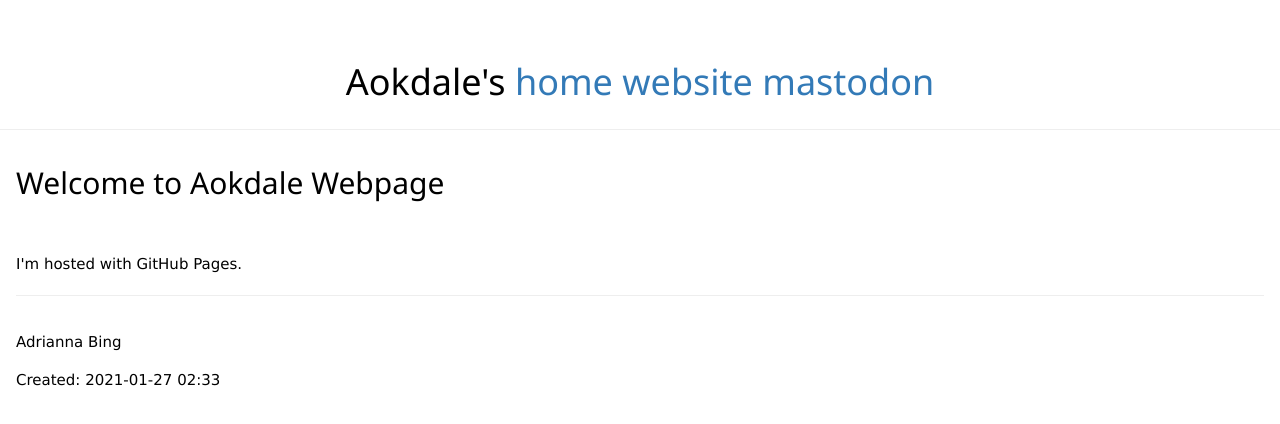
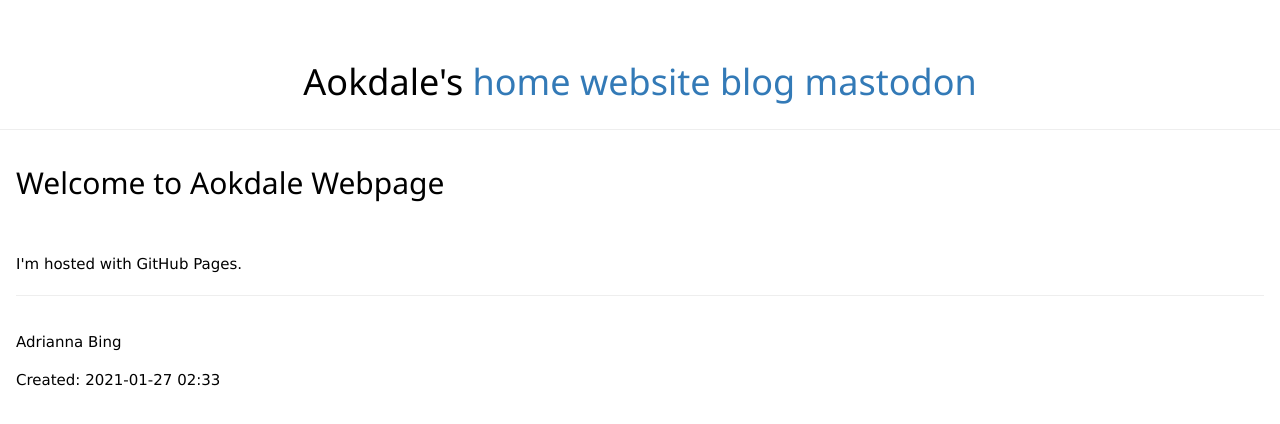
Before and after one commit to Aok-Analytics/aok-analytics.github.io, a plain HTML site: page index.html in a window 1280 px wide. Drawn offline with nearby package versions, Linux system fonts and the light colour scheme.

Commit message:
Update index.html

```diff
--- a/index.html
+++ b/index.html
@@ -13,7 +13,7 @@
 <body>
 <div id="content">
 <br><br>
-<h1 style="text-align:center" class="title"> Aokdale's <a href="https://aok-analytics.github.io/">home</a>  <a href="https://aokdale.com/">website</a>  <a href="https://tilde.zone/@consciouscat">mastodon</a> </h1>
+<h1 style="text-align:center" class="title"> Aokdale's <a href="https://aok-analytics.github.io/">home</a>  <a href="https://aokdale.com/">website</a>   <a href="https://aokdale.com/blog">blog</a>  <a href="https://tilde.zone/@consciouscat">mastodon</a> </h1>
 <style type= "text/css" title="styleid" media="all">
 <!–
 body { background-color: #000000; color: #ffffff;
```
